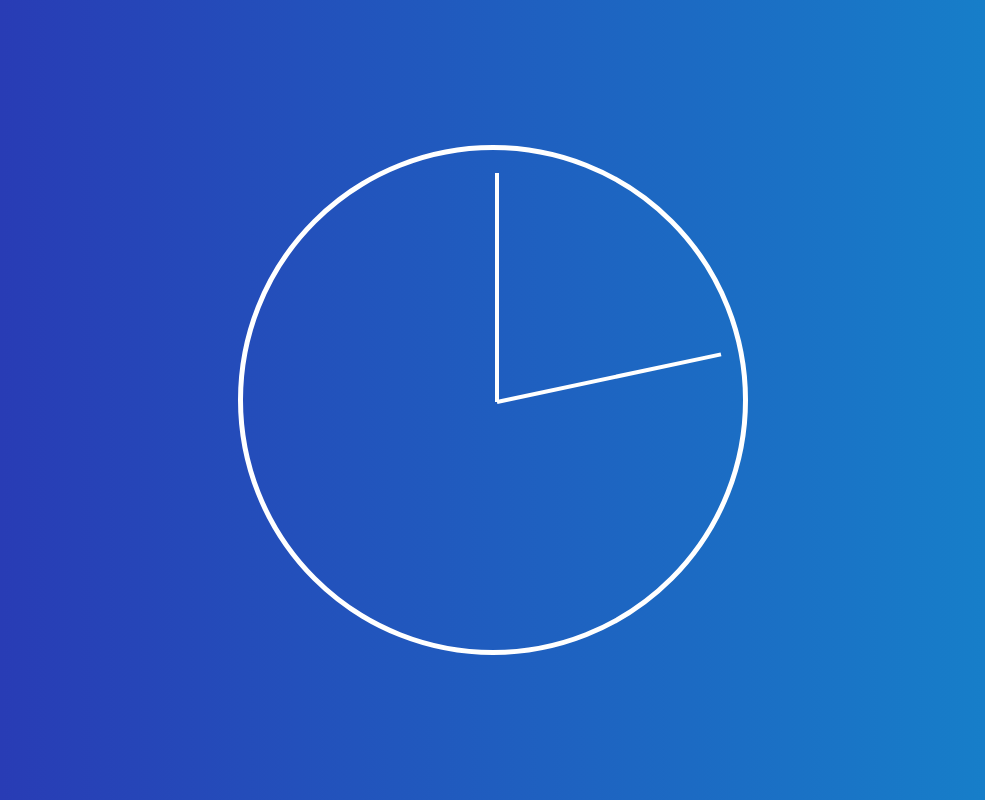
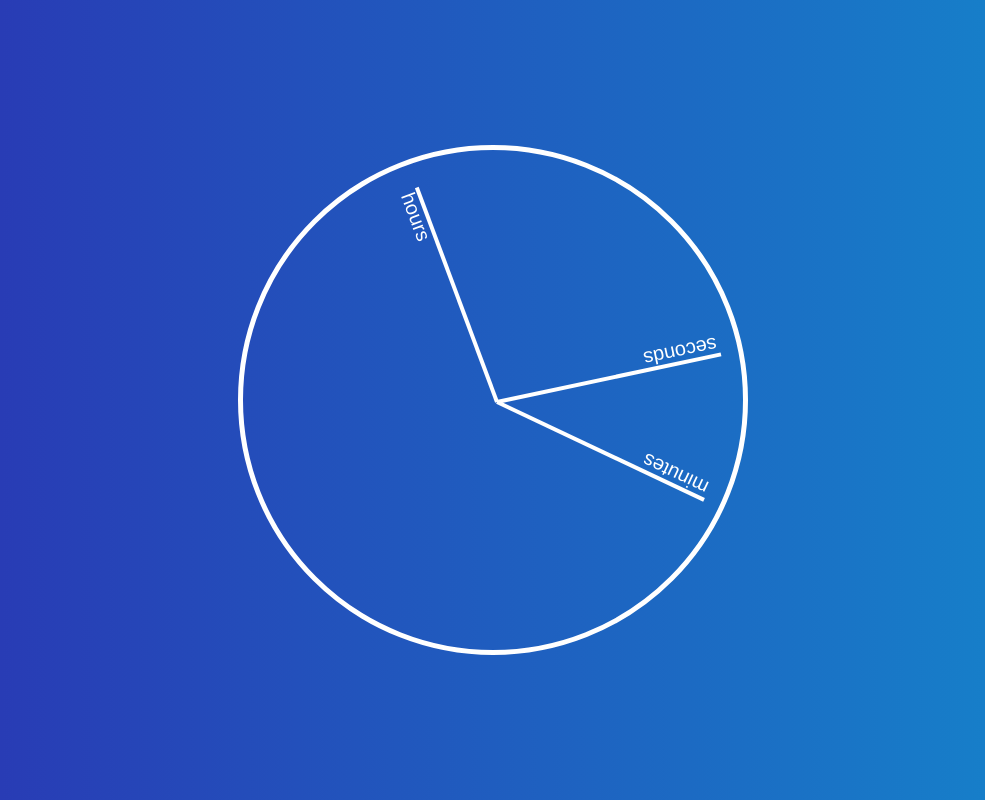
Before and after one commit to neilgamb/Clock, a plain HTML site: page index.html in a window 1280 px wide. Shown: the whole page, without its empty margins (147-1132 px from the left). Drawn offline with Linux system fonts and the light colour scheme.

Commit message:
adding in hour and minute hands

```diff
--- a/index.html
+++ b/index.html
@@ -18,15 +18,29 @@
 
 <script>
 
-    function setSecondHand() {
+    function setDate() {
         let now = new Date();
-        let hand = document.querySelector('.seconds');
+
+        let secHand = document.querySelector('.seconds');
+        let minHand = document.querySelector('.minutes');
+        let hourHand = document.querySelector('.hours');
+
         let currentSecond = now.getSeconds();
         let currentSecondDeg = ((currentSecond / 60) * 360) + 90;
-        hand.style.transform = `rotate(${currentSecondDeg}deg)`
+        secHand.style.transform = `rotate(${currentSecondDeg}deg)`;
+
+        let currentMinute = now.getMinutes();
+        let currentMinuteDeg = ((currentMinute / 60) * 360) + ((currentSecond / 60) * 6) + 90;
+        minHand.style.transform = `rotate(${currentMinuteDeg}deg)`;
+
+        let currentHour = now.getHours();
+        let currentHourDeg = ((currentHour / 12) * 360) + ((currentMinute / 60) * 30) + 90;
+
+        hourHand.style.transform = `rotate(${currentHourDeg}deg)`;
+
     }
-
-    setInterval(setSecondHand, 1000)
+    setDate();
+    setInterval(setDate, 1000)
 
 </script>
 
--- a/style.css
+++ b/style.css
@@ -43,3 +43,23 @@ body {
   transform-origin: 100%;
   transform: rotate(90deg);
 }
+
+.hand:after {
+  content: "";
+  position: absolute;
+  top: 0;
+  left: 0;
+  color: white;
+}
+
+.hours:after {
+  content: "hours";
+}
+
+.minutes:after {
+  content: "minutes";
+}
+
+.seconds::after {
+  content: "seconds";
+}
```
